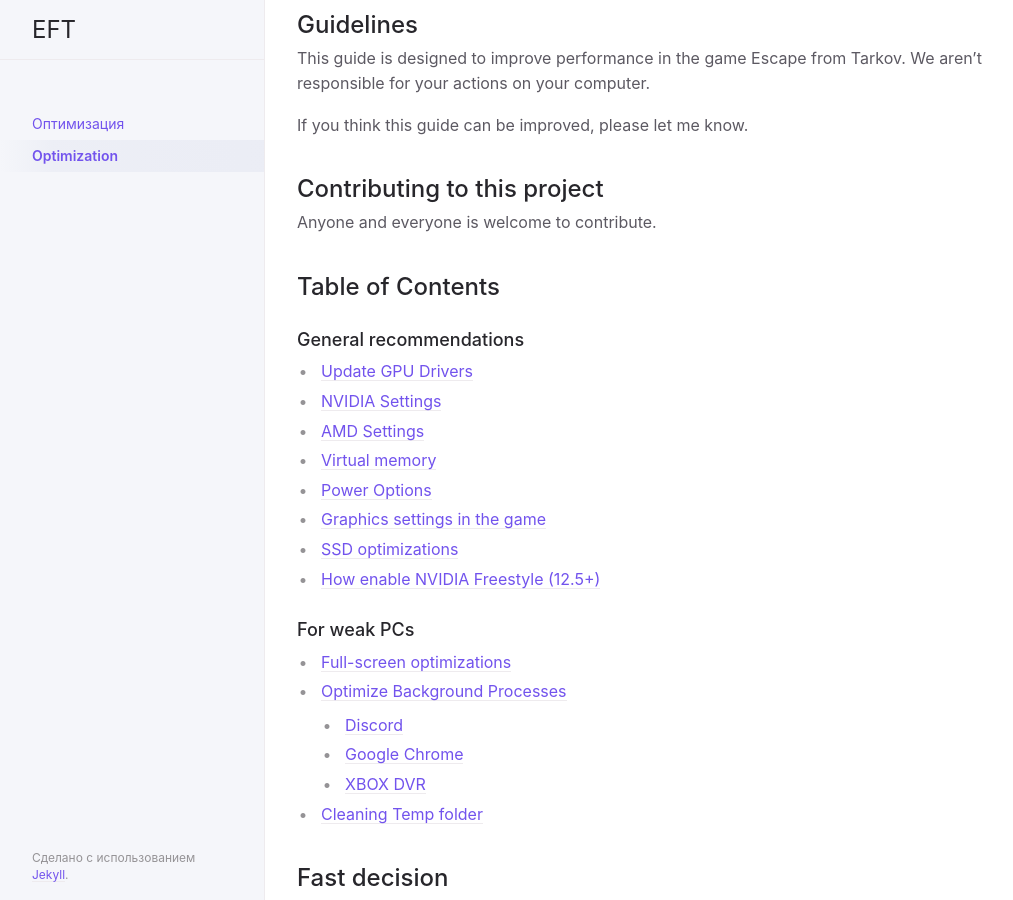
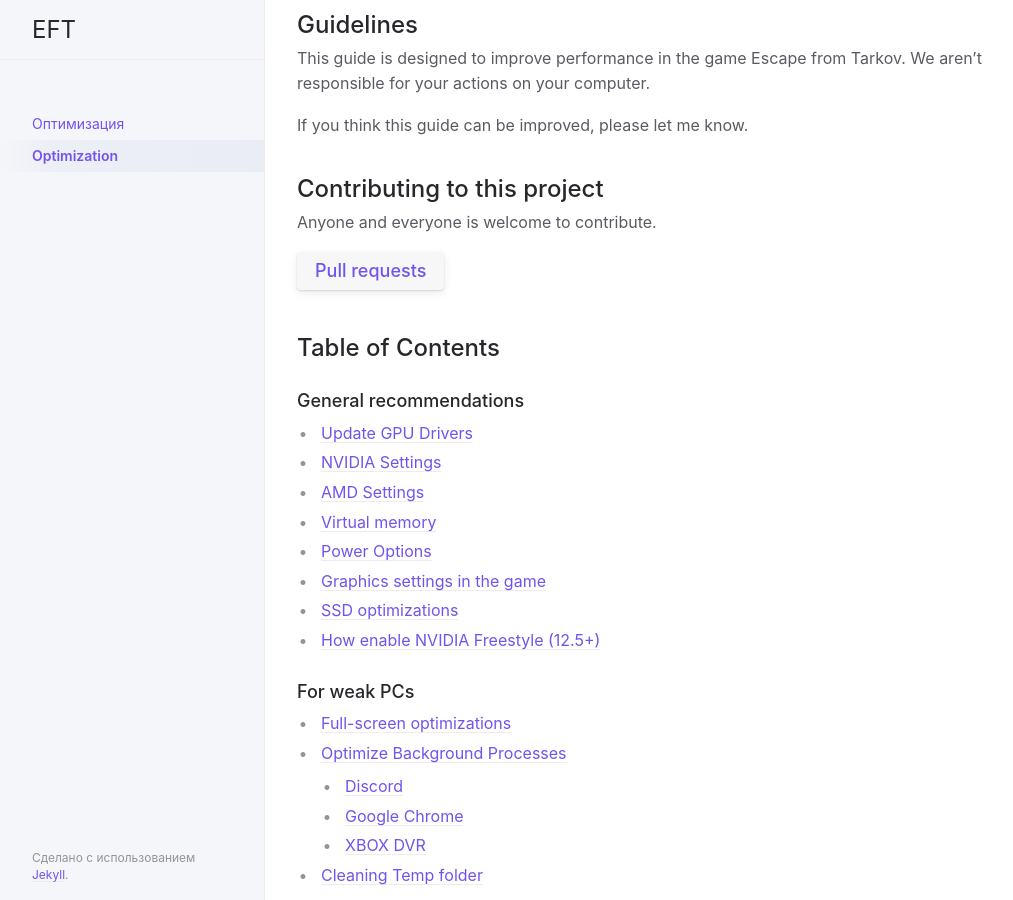
Before and after one commit to vrachv/EFT-optimization, a Jekyll site: the page built from docs/optimization.md, in a window 1280 px wide and 900 px high, scrolled down 335 px. Shown: the whole window, without its empty margins (107-1120 px from the left). Built offline with Jekyll 4.4.1, drawn with Linux system fonts in a browser that asks for light colours.

Commit message:
Update optimization.md

```diff
--- a/docs/optimization.md
+++ b/docs/optimization.md
@@ -22,6 +22,8 @@ If you think this guide can be improved, please let me know.
 
 ## Contributing to this project
 Anyone and everyone is welcome to contribute.
+
+[Pull requests](https://github.com/vrachv/EFT-optimization/pulls){: .btn .fs-5 .mb-4 .mb-md-0 }
 
 ## Table of Contents
 
```
